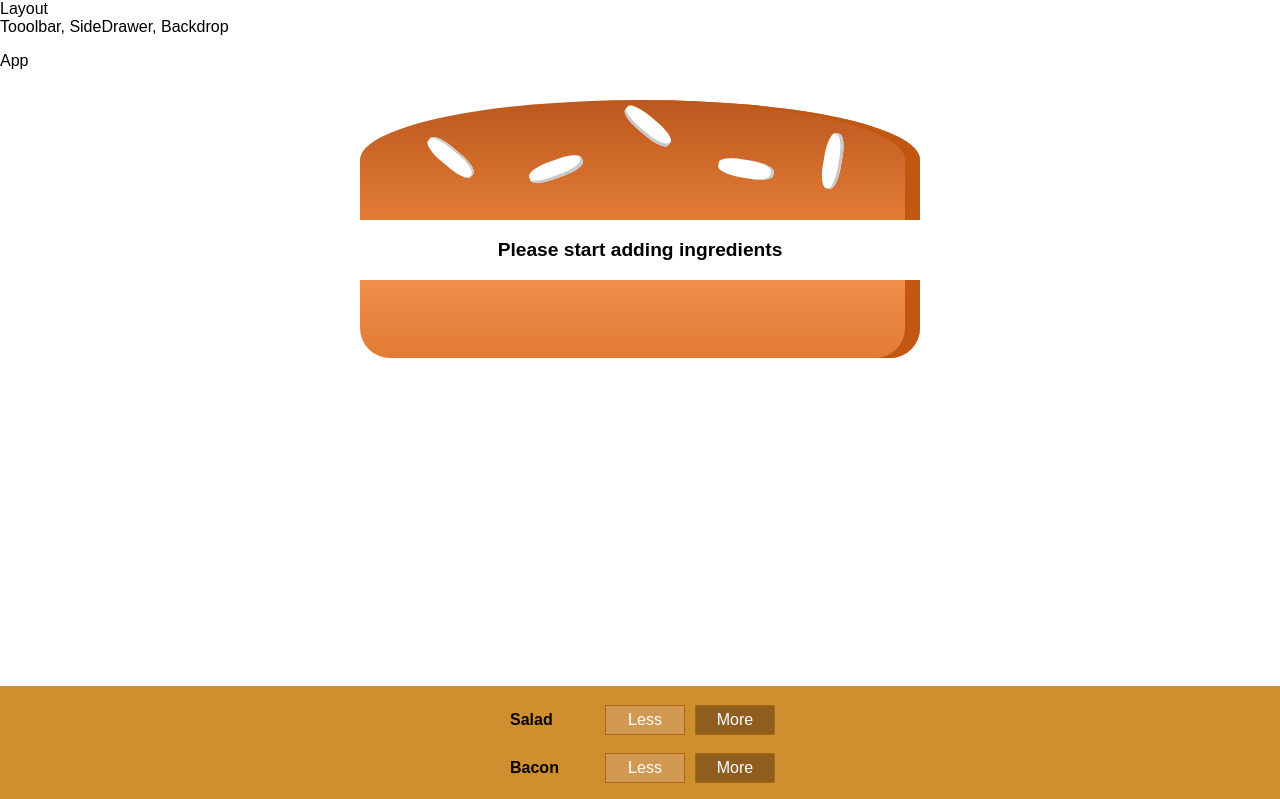
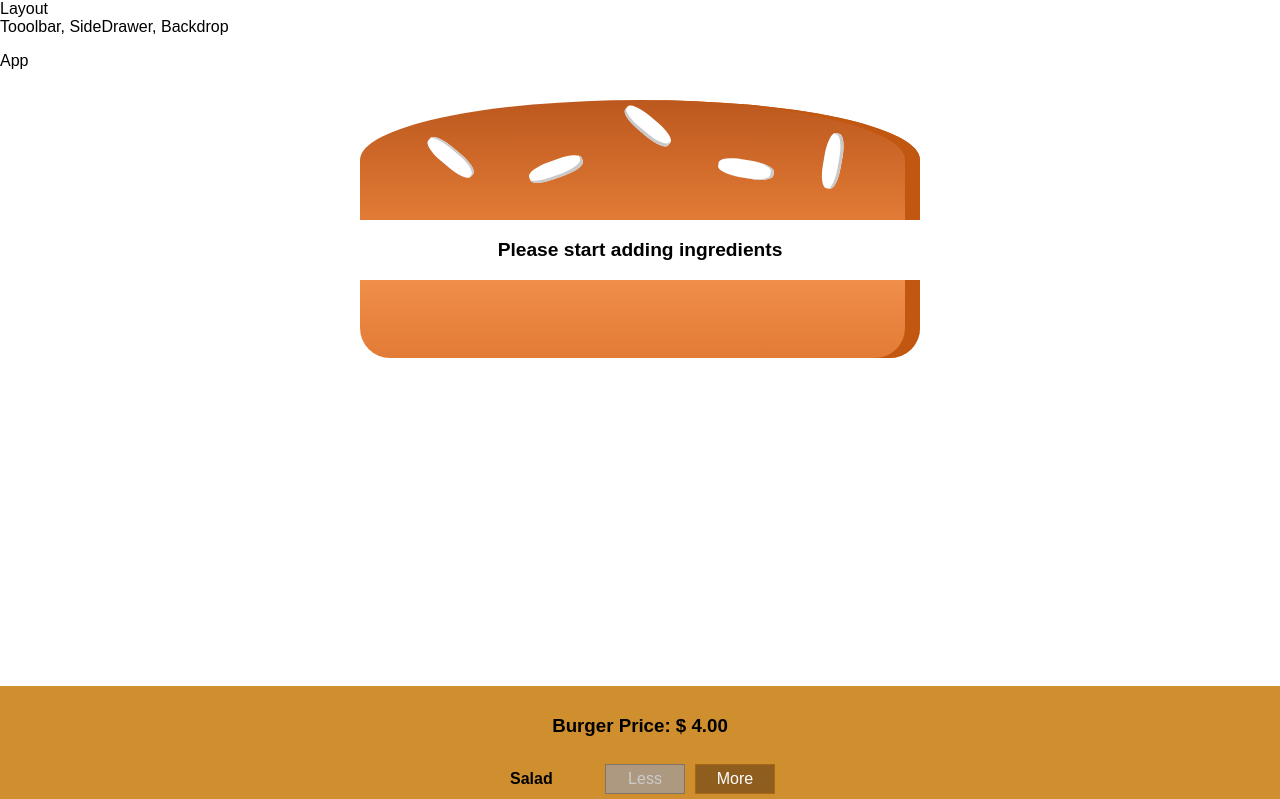
Before and after one commit to martinsflavio/burger-builder-app, a React app: page / in a window 1280 px wide. Shown: the top 799 px of the page. Built offline with nearby package versions, Linux system fonts and the light colour scheme.

Commit message:
Section 8, Lecture 121

```diff
--- a/src/components/Burger/BuildControls/BuildControl/BuildControl.jsx
+++ b/src/components/Burger/BuildControls/BuildControl/BuildControl.jsx
@@ -5,8 +5,18 @@ import classes from './buildControl.css';
 const BuildControl = (props) => (
   <div className={ classes.BuildControl }>
     <div className={ classes.Label }>{ props.label }</div>
-    <button className={ classes.Less }>Less</button>
-    <button className={ classes.More }>More</button>
+
+    <button
+      disabled={ props.checkForDisable }
+      className={ classes.Less }
+      onClick={ () => props.removeIngMethod(props.type) }
+    >Less</button>
+
+    <button
+      className={ classes.More }
+      onClick={ () => props.addIngMethod(props.type) }
+    >More</button>
+
   </div>
 );
 
--- a/src/components/Burger/BuildControls/BuildControls.jsx
+++ b/src/components/Burger/BuildControls/BuildControls.jsx
@@ -6,20 +6,31 @@ import classes from './buildControls.css';
 const controls = [
   {label: 'Salad', type: 'salad'},
   {label: 'Bacon', type: 'bacon'},
-  {label: 'Meat', type: 'meat'}
+  {label: 'Meat', type: 'meat'},
+  {label: 'Cheese', type: 'cheese'}
 ];
 
-const BuildControls = (props) => (
+const BuildControls = (props) => {
+  //formating burger final price
+  let price = props.totalPrice.toFixed(2);
+
+  return(
     <div className={ classes.BuildControls }>
+      <h3>Burger Price: $ { price }</h3>
       {
         controls.map(ctrl => (
           <BuildControl
-          key={ ctrl.label }
-          type={ ctrl.label }
-          label={ ctrl.label }/>
+            key={ ctrl.type }
+            type={ ctrl.type }
+            label={ ctrl.label }
+            addIngMethod={ props.addIngMethod }
+            removeIngMethod={ props.removeIngMethod }
+            checkForDisable={ props.disableChecker(ctrl.type) }
+          />
         ))
       }
     </div>
-)
+  );
+}
 
 export default BuildControls;
--- a/src/containers/BurgerBuilder/BurgerBuilder.jsx
+++ b/src/containers/BurgerBuilder/BurgerBuilder.jsx
@@ -1,6 +1,13 @@
 import React, { Component, Fragment } from 'react';
 import Burger from '../../components/Burger/Burger';
 import BuildControls from '../../components/Burger/BuildControls/BuildControls';
+
+const BURGER_PRICES = {
+  salad: 0.5,
+  cheese: 0.4,
+  meat: 1.3,
+  bacon: 0.7
+};
 
 class BurgerBuilder extends Component {
   state = {
@@ -9,14 +16,57 @@ class BurgerBuilder extends Component {
       bacon: 0,
       cheese: 0,
       meat: 0
+    },
+    totalPrice: 4
+  }
+
+  addIngredientHandler = (type) => {
+    let newIngredients, newTotalPrice;
+    //update ingredients list
+    newIngredients = {...this.state.ingredients};
+    newIngredients[type]++;
+    //update burger price
+    newTotalPrice = this.state.totalPrice;
+    newTotalPrice = newTotalPrice + BURGER_PRICES[type];
+    //setState
+    this.setState({totalPrice: newTotalPrice, ingredients: newIngredients});
+  }
+
+  removeIngredientHandler = (type) => {
+    let newIngredients, newTotalPrice;
+    //update ingredients list
+    newIngredients = {...this.state.ingredients};
+    if (newIngredients[type] <= 0) {return};
+    newIngredients[type]--;
+    //update burger price
+    newTotalPrice = this.state.totalPrice;
+    newTotalPrice = newTotalPrice - BURGER_PRICES[type];
+    //setState
+    this.setState({totalPrice: newTotalPrice, ingredients: newIngredients});
+  }
+
+  disableBtnHandler = (type) => {
+    let ingredient = this.state.ingredients[type];
+
+    if (ingredient <= 0) {
+      ingredient = true;
+    } else {
+      ingredient = false;
     }
+    return ingredient;
+  }
 
-  }
   render () {
+
     return (
       <Fragment>
         <Burger ingredients={ this.state.ingredients } />
-        <BuildControls />
+        <BuildControls
+          totalPrice={ this.state.totalPrice }
+          addIngMethod={ this.addIngredientHandler }
+          removeIngMethod={ this.removeIngredientHandler }
+          disableChecker={ this.disableBtnHandler }
+        />
       </Fragment>
     );
   }
```
Lines whose indentation alone changed are shown as unchanged.
